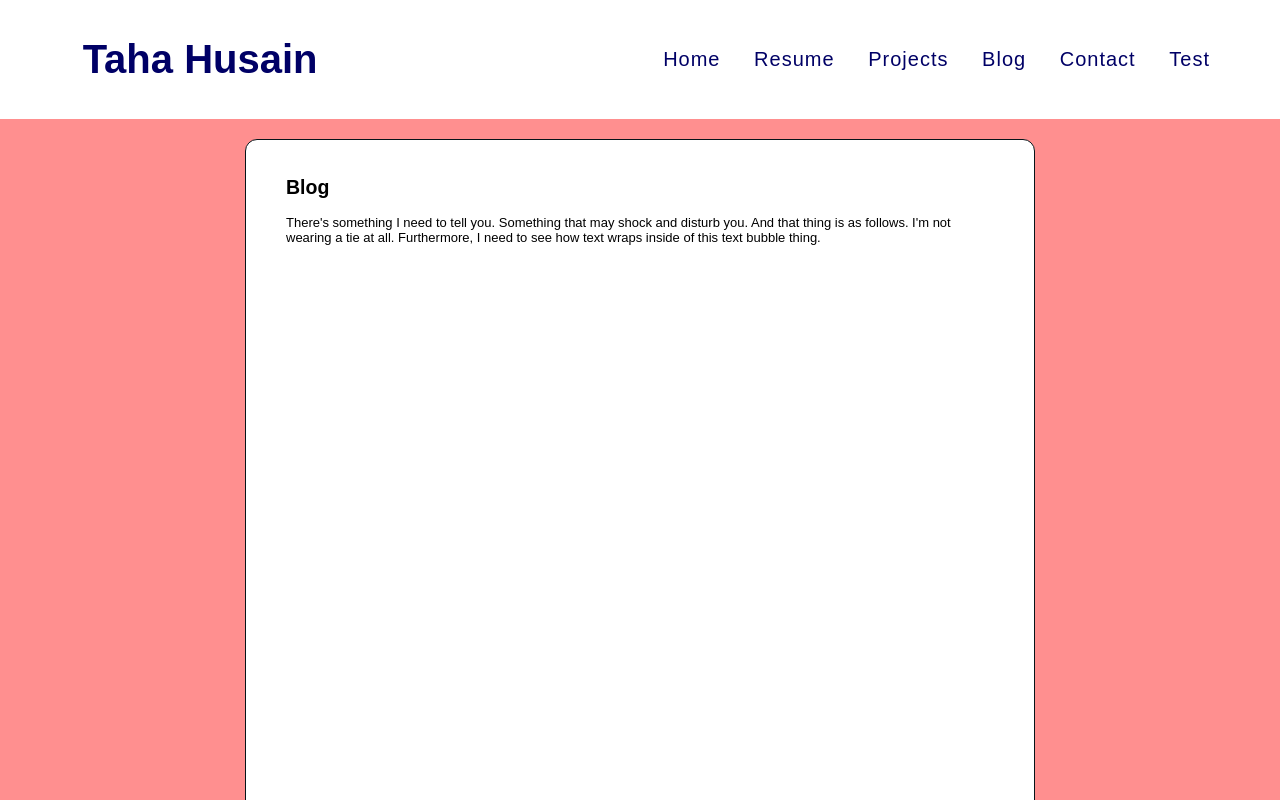
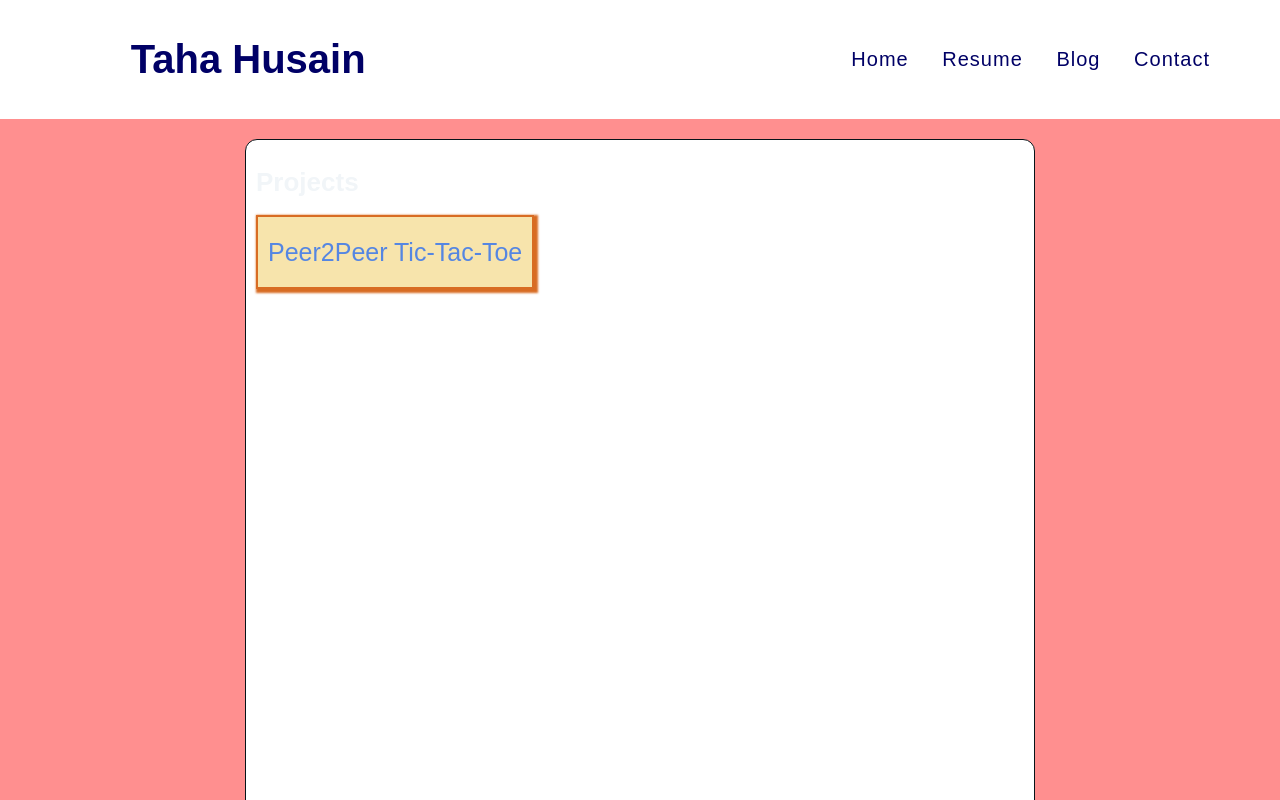
Before and after one commit to TahaMHusain/TahaMHusain.github.io, a plain HTML site: page index.html in a window 1280 px wide. Shown: the top 800 px of the page. Drawn offline with Linux system fonts and the light colour scheme.

Commit message:
added button to index

```diff
--- a/index.html
+++ b/index.html
@@ -4,6 +4,7 @@
 <meta name="viewport" content="width=device-width", initial-scale="1.0">
 <meta http-equiv="Content-Type" content="text/html; charset=utf-8" >
 <link rel="stylesheet" type="text/css" href="style.css" >
+<link rel="icon" type="image/svg+xml" href="favicon.svg">
 
 <title>Taha Husain</title>
 </head>
@@ -22,26 +23,18 @@
 					<a href="data/Husain_Resume.pdf">Resume</a>
 				</div>
 				<div id="navLinks">
-					<a href="#">Projects</a>
-				</div>
-				<div id="navLinks">
 					<a href="#">Blog</a>
 				</div>
 				<div id="navLinks">
 					<a href="#">Contact</a>
-				</div>
-				<div id="navLinks">
-					<a href="test_game.html">Test</a>
 				</div>
 			</div>
 		</div>
 	</div>
 	<br>
 	<div id="container" class="box">
-		<div id="page">
-			<h2> Blog </h2>
-			<p> There's something I need to tell you. Something that may shock and disturb you. And that thing is as follows. I'm not wearing a tie at all. Furthermore, I need to see how text wraps inside of this text bubble thing.</p>
-		</div>
+		<h1>Projects</h1>
+		<button onclick="window.location.href='test_game.html';" class="content">Peer2Peer Tic-Tac-Toe</button>
 	</div>
 </body>
 </html>
--- a/style.css
+++ b/style.css
@@ -194,3 +194,15 @@ section {
   box-shadow: 2px 2px 2px 2px #d86c23;
   border: 2px solid #d86c23;
 }
+
+.content {
+  background-color: #f7e4ac;
+  width: fit-content;
+  box-sizing: content-box;
+  padding: 10px;
+  height: 50px;
+  font-size: 25px;
+  color: #5586e2;
+  box-shadow: 2px 2px 2px 2px #d86c23;
+  border: 2px solid #d86c23;
+}
```
Also changed, not shown: test_game.html (+3 -2 lines), favicon.svg (added).
